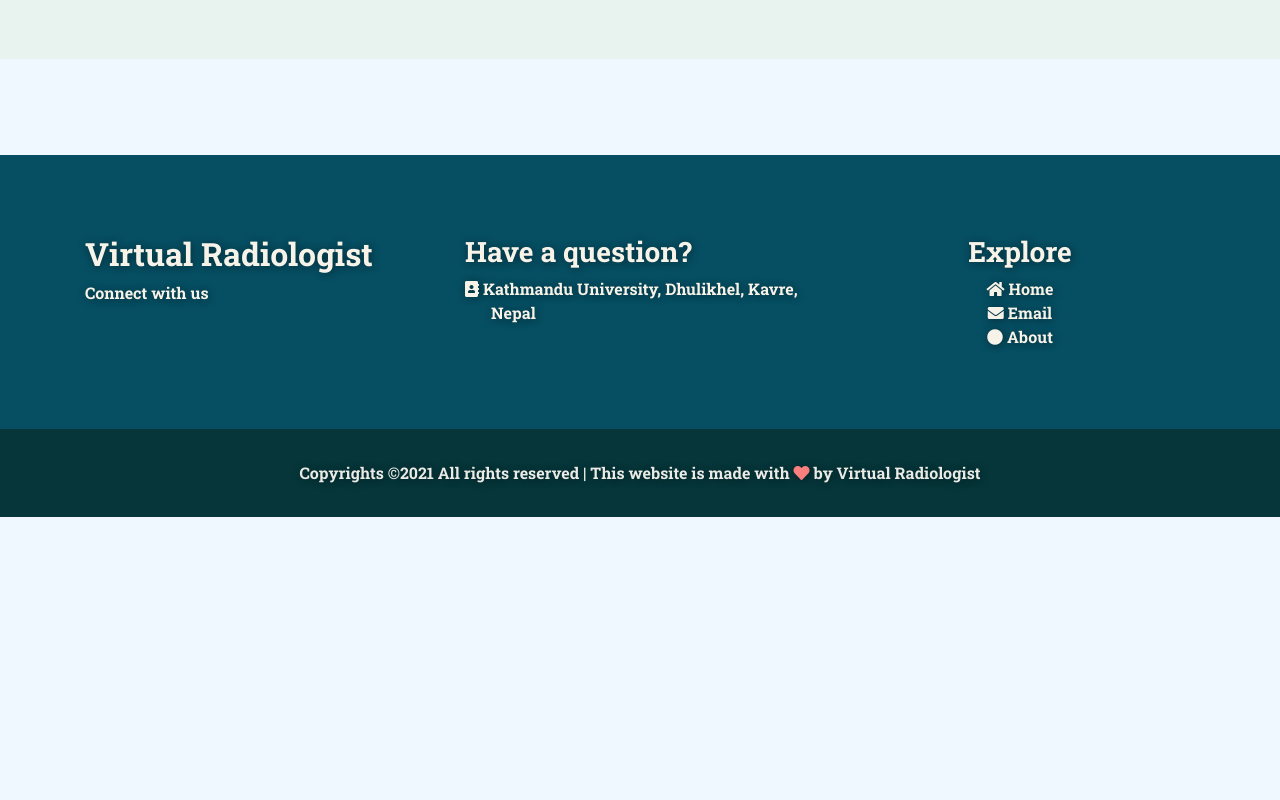
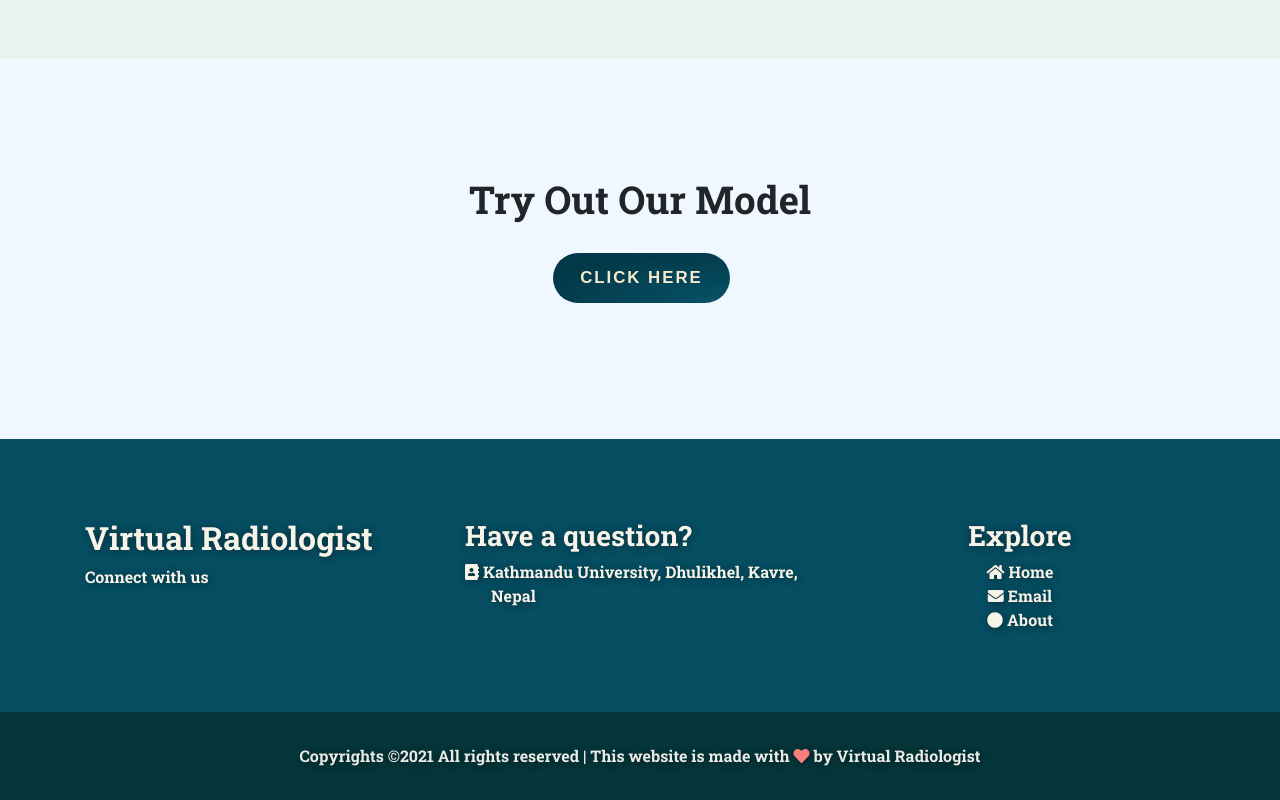
Before and after one commit to amazingashis/Hackfest, a plain HTML site: page sabil/index.html in a window 1280 px wide. Shown: the part 2832-3632 px from the top of the page. Before the commit the page ends 3349 px from the top, so only its background shows below. Drawn offline with nearby package versions, Linux system fonts and the light colour scheme.

Commit message:
try section done

```diff
--- a/sabil/index.html
+++ b/sabil/index.html
@@ -197,6 +197,21 @@
         </div>
       </div>
     </section>
+    <!-- --------------------------------Try out our Model -->
+    <section class="try-out-model">
+      <div class="container">
+        <div class="row">
+          <div class="col-10 m-auto">
+            <div class="mid-try-out">
+              <div class="mid-heading">Try Out Our Model</div>
+              <div style="width: 270px; margin-left: 6rem">
+                <button class="buttons">CLICK HERE</button>
+              </div>
+            </div>
+          </div>
+        </div>
+      </div>
+    </section>
 
     <!-- ---------------------------------------------------------footer -->
     <footer class="footer" id="footer">
--- /dev/null
+++ b/sabil/style/components/_try_out.scss
@@ -0,0 +1,13 @@
+.try-out-model {
+  margin: 7rem;
+  .mid-try-out {
+    display: flex;
+    justify-content: center;
+    flex-direction: column;
+    align-items: center;
+  }
+  .mid-heading {
+    font-size: 2.4rem;
+    font-weight: 600;
+  }
+}
--- a/sabil/style/style.scss
+++ b/sabil/style/style.scss
@@ -8,6 +8,7 @@
 @import "./components/three_bars";
 @import "./components/go_to";
 @import "./components/our_mission";
+@import "./components/try_out";
 
 body {
   background-color: aliceblue;
```
Also changed, not shown: sabil/style/style.css, 1 other file.
